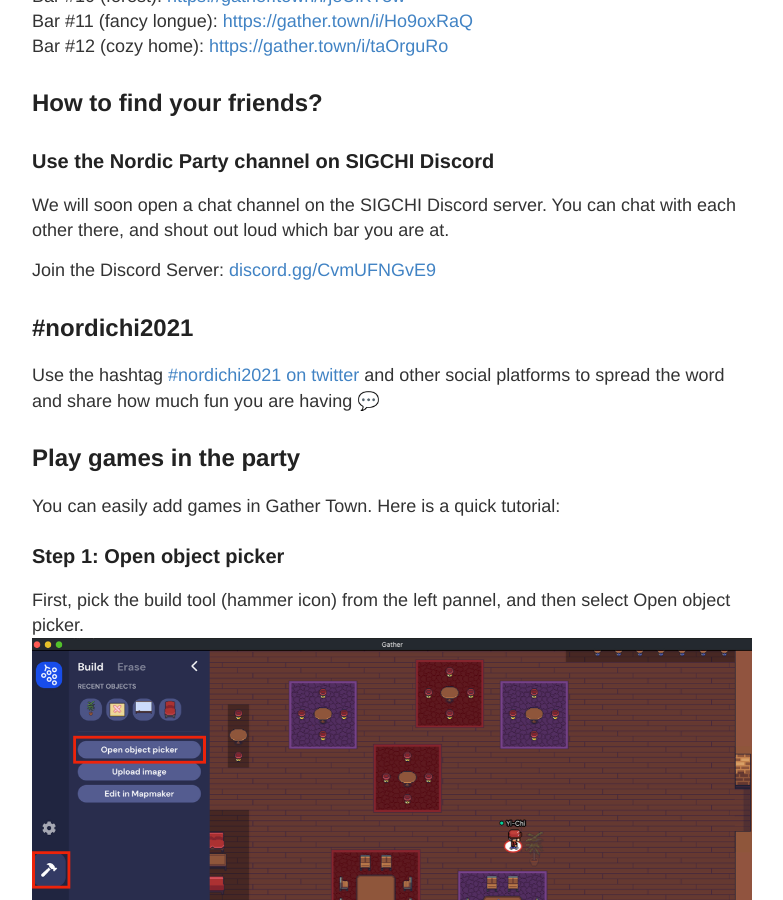
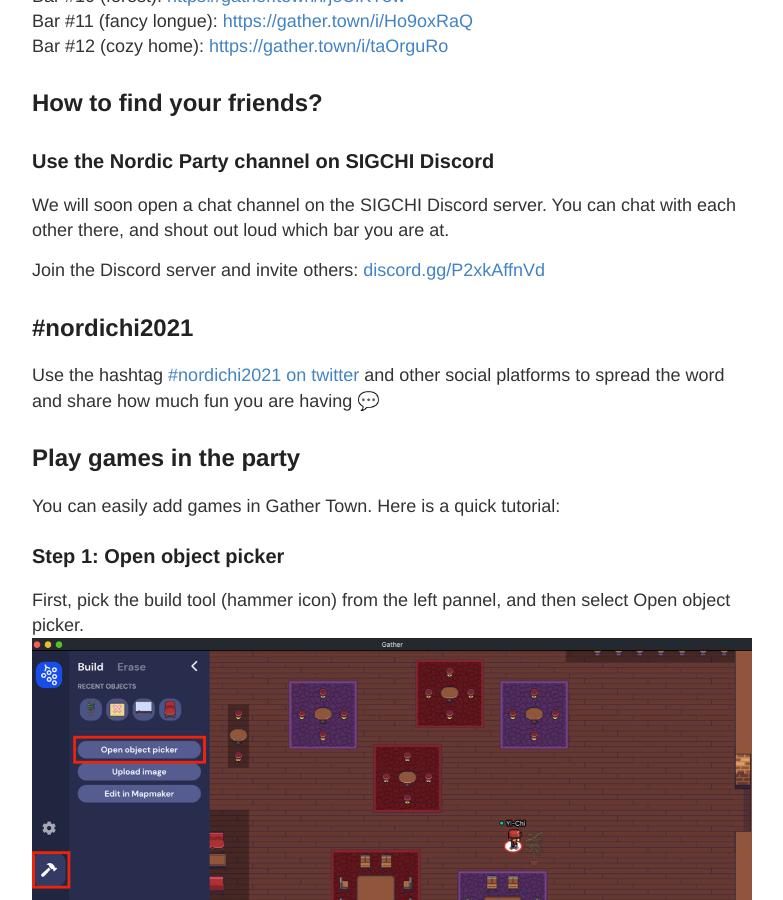
Before and after one commit to nordichi/nordichi.github.io, a Jekyll site: the page built from _posts/2021-5-10-Party.md, in a window 1280 px wide and 900 px high, scrolled down 1656 px. Shown: the whole window, without its empty margins (248-1031 px from the left). Built offline with Jekyll 4.4.1, drawn with Linux system fonts in a browser that asks for light colours.

Commit message:
Update 2021-5-10-Party.md

```diff
--- a/_posts/2021-5-10-Party.md
+++ b/_posts/2021-5-10-Party.md
@@ -42,7 +42,7 @@
 ### Use the Nordic Party channel on SIGCHI Discord
 We will soon open a chat channel on the SIGCHI Discord server. You can chat with each other there, and shout out loud which bar you are at.
 
-Join the Discord Server: [discord.gg/CvmUFNGvE9](https://discord.gg/CvmUFNGvE9)
+Join the Discord server and invite others: [discord.gg/P2xkAffnVd](https://discord.gg/P2xkAffnVd)
 
 ## #nordichi2021
 Use the hashtag [#nordichi2021 on twitter](http://twitter.com/share?hashtags=nordichi2021,chi2021) and other social platforms to spread the word and share how much fun you are having 💬
```
